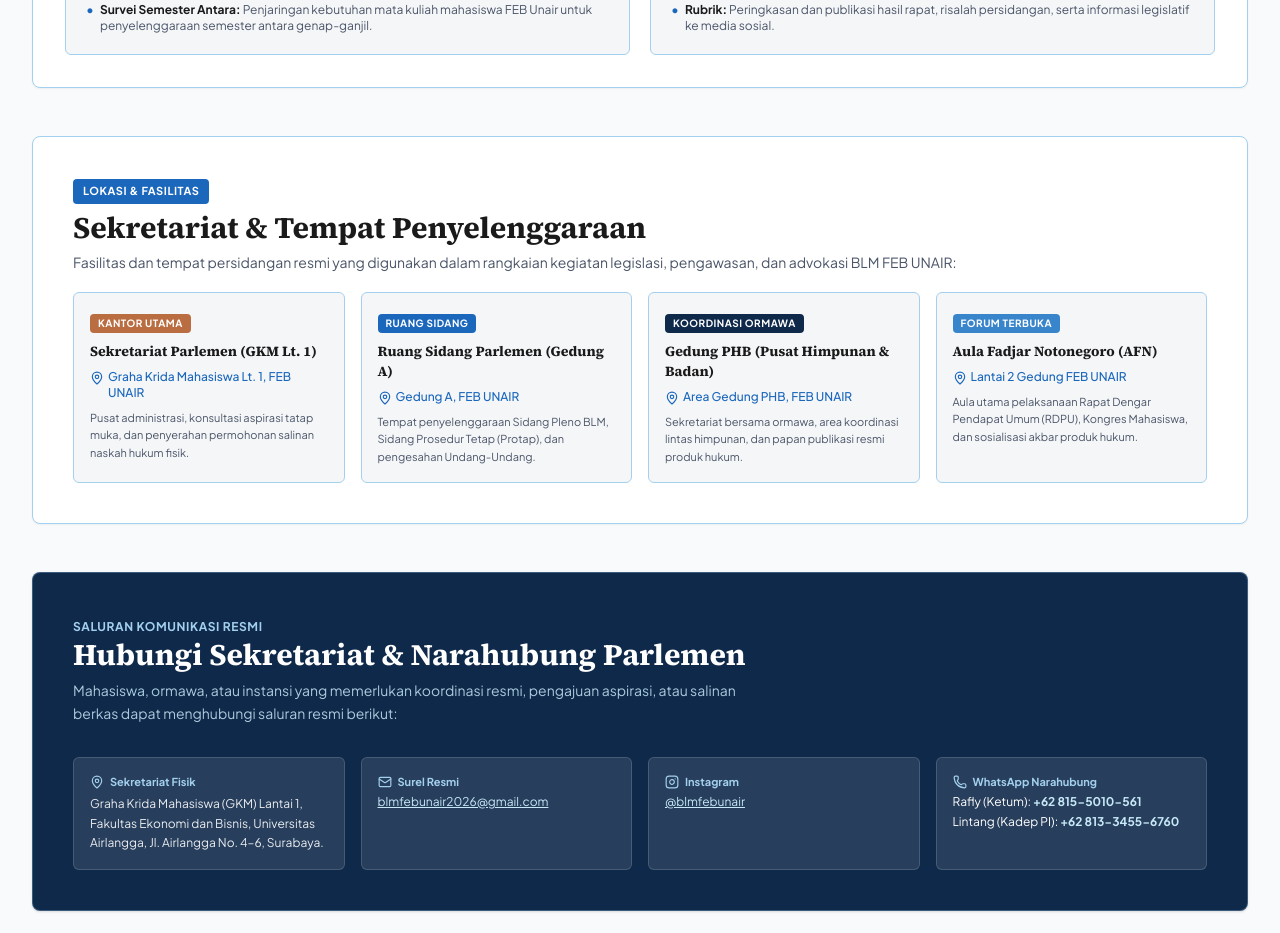
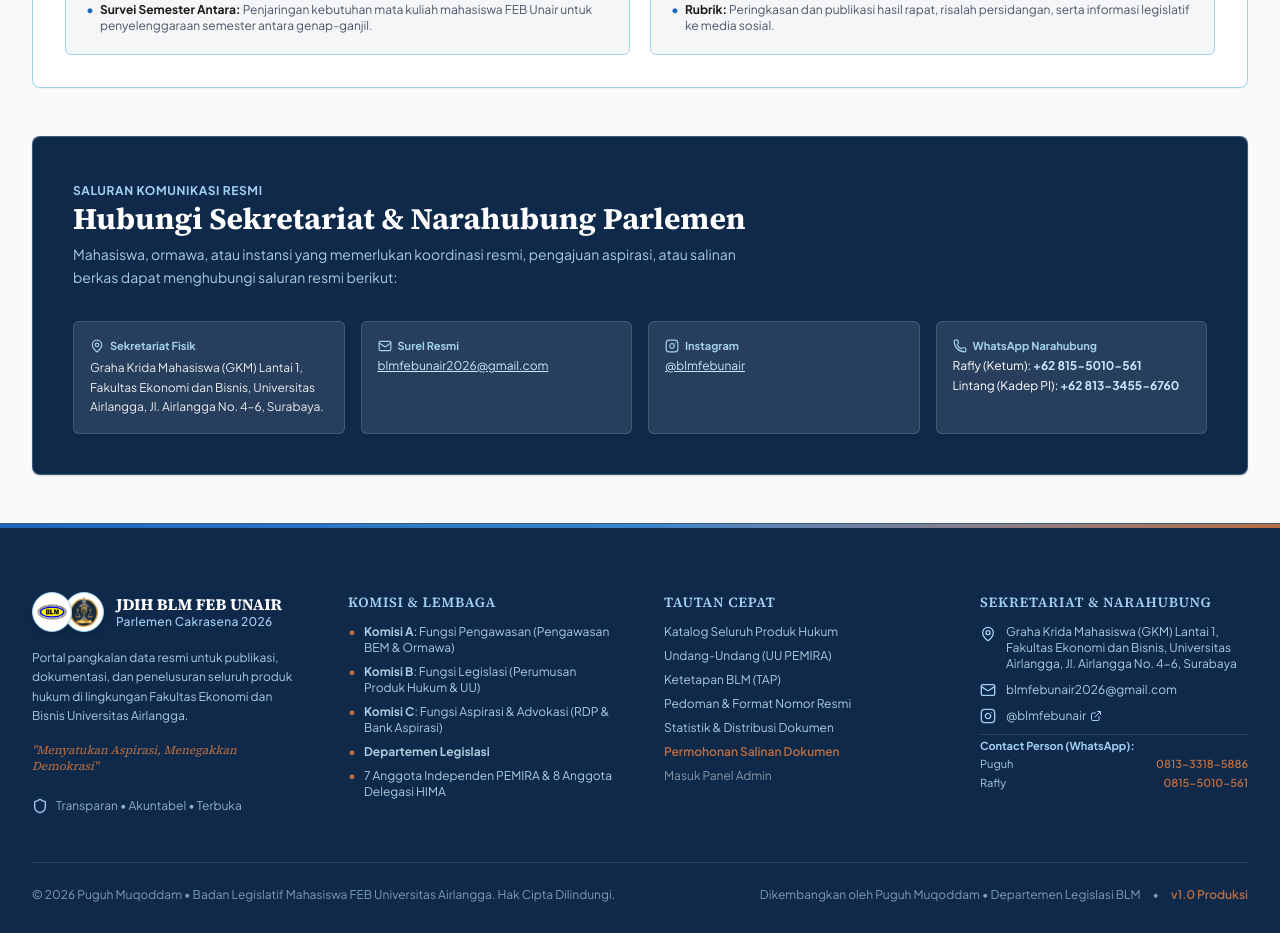
Before and after one commit to Puguh-Muqoddam/jdih-blm-febunair, a Next.js app: page /tentang in a window 1280 px wide. Shown: the part 5680-6613 px from the top of the page. Built offline with nearby package versions, Linux system fonts and the light colour scheme.

Commit message:
fix(tentang): remove unused venues section, retaining sole secretariat at GKM

```diff
--- a/src/app/tentang/page.tsx
+++ b/src/app/tentang/page.tsx
@@ -764,90 +764,7 @@
           </section>
 
           {/* ===================================================================
-              8. FASILITAS & TEMPAT PERSIDANGAN
-             =================================================================== */}
-          <section className="rounded-lg border border-[#A3D0EE] bg-white p-6 sm:p-10 shadow-xs space-y-5">
-            <div className="space-y-1.5">
-              <span className="inline-block rounded bg-[#1B67BC] text-white px-2.5 py-1 text-[11px] font-bold uppercase tracking-wider">
-                Lokasi & Fasilitas
-              </span>
-              <h2 className="font-serif font-bold text-2xl sm:text-3xl text-[#1A1A1A]">
-                Sekretariat & Tempat Penyelenggaraan
-              </h2>
-              <p className="text-xs sm:text-sm text-[#4A5568]">
-                Fasilitas dan tempat persidangan resmi yang digunakan dalam rangkaian kegiatan legislasi, pengawasan, dan advokasi BLM FEB UNAIR:
-              </p>
-            </div>
-
-            <div className="grid grid-cols-1 sm:grid-cols-2 lg:grid-cols-4 gap-4">
-              <div className="rounded-md border border-[#A3D0EE] bg-[#F5F6F8] p-4 space-y-2">
-                <span className="text-[10px] font-bold uppercase tracking-wider text-white bg-[#b96d41] px-2 py-0.5 rounded inline-block">
-                  Kantor Utama
-                </span>
-                <h3 className="font-serif font-bold text-sm text-[#1A1A1A]">
-                  Sekretariat Parlemen (GKM Lt. 1)
-                </h3>
-                <p className="text-xs text-[#1B67BC] font-medium flex items-start gap-1">
-                  <MapPin className="w-3.5 h-3.5 shrink-0 mt-0.5 text-[#1B67BC]" />
-                  <span>Graha Krida Mahasiswa Lt. 1, FEB UNAIR</span>
-                </p>
-                <p className="text-[11px] text-[#4A5568] leading-relaxed">
-                  Pusat administrasi, konsultasi aspirasi tatap muka, dan penyerahan permohonan salinan naskah hukum fisik.
-                </p>
-              </div>
-
-              <div className="rounded-md border border-[#A3D0EE] bg-[#F5F6F8] p-4 space-y-2">
-                <span className="text-[10px] font-bold uppercase tracking-wider text-white bg-[#1B67BC] px-2 py-0.5 rounded inline-block">
-                  Ruang Sidang
-                </span>
-                <h3 className="font-serif font-bold text-sm text-[#1A1A1A]">
-                  Ruang Sidang Parlemen (Gedung A)
-                </h3>
-                <p className="text-xs text-[#1B67BC] font-medium flex items-start gap-1">
-                  <MapPin className="w-3.5 h-3.5 shrink-0 mt-0.5 text-[#1B67BC]" />
-                  <span>Gedung A, FEB UNAIR</span>
-                </p>
-                <p className="text-[11px] text-[#4A5568] leading-relaxed">
-                  Tempat penyelenggaraan Sidang Pleno BLM, Sidang Prosedur Tetap (Protap), dan pengesahan Undang-Undang.
-                </p>
-              </div>
-
-              <div className="rounded-md border border-[#A3D0EE] bg-[#F5F6F8] p-4 space-y-2">
-                <span className="text-[10px] font-bold uppercase tracking-wider text-white bg-[#0F294A] px-2 py-0.5 rounded inline-block">
-                  Koordinasi Ormawa
-                </span>
-                <h3 className="font-serif font-bold text-sm text-[#1A1A1A]">
-                  Gedung PHB (Pusat Himpunan & Badan)
-                </h3>
-                <p className="text-xs text-[#1B67BC] font-medium flex items-start gap-1">
-                  <MapPin className="w-3.5 h-3.5 shrink-0 mt-0.5 text-[#1B67BC]" />
-                  <span>Area Gedung PHB, FEB UNAIR</span>
-                </p>
-                <p className="text-[11px] text-[#4A5568] leading-relaxed">
-                  Sekretariat bersama ormawa, area koordinasi lintas himpunan, dan papan publikasi resmi produk hukum.
-                </p>
-              </div>
-
-              <div className="rounded-md border border-[#A3D0EE] bg-[#F5F6F8] p-4 space-y-2">
-                <span className="text-[10px] font-bold uppercase tracking-wider text-white bg-[#3885CC] px-2 py-0.5 rounded inline-block">
-                  Forum Terbuka
-                </span>
-                <h3 className="font-serif font-bold text-sm text-[#1A1A1A]">
-                  Aula Fadjar Notonegoro (AFN)
-                </h3>
-                <p className="text-xs text-[#1B67BC] font-medium flex items-start gap-1">
-                  <MapPin className="w-3.5 h-3.5 shrink-0 mt-0.5 text-[#1B67BC]" />
-                  <span>Lantai 2 Gedung FEB UNAIR</span>
-                </p>
-                <p className="text-[11px] text-[#4A5568] leading-relaxed">
-                  Aula utama pelaksanaan Rapat Dengar Pendapat Umum (RDPU), Kongres Mahasiswa, dan sosialisasi akbar produk hukum.
-                </p>
-              </div>
-            </div>
-          </section>
-
-          {/* ===================================================================
-              9. KONTAK & NARAHUBUNG RESMI (SESUAI BOOKLET HAL. 25)
+              8. KONTAK & NARAHUBUNG RESMI (SESUAI BOOKLET HAL. 25)
              =================================================================== */}
           <section className="rounded-lg border border-[#A3D0EE]/30 bg-[#0F294A] text-white p-6 sm:p-10 shadow-sm space-y-6">
             <div className="space-y-1.5 text-center sm:text-left">
```
